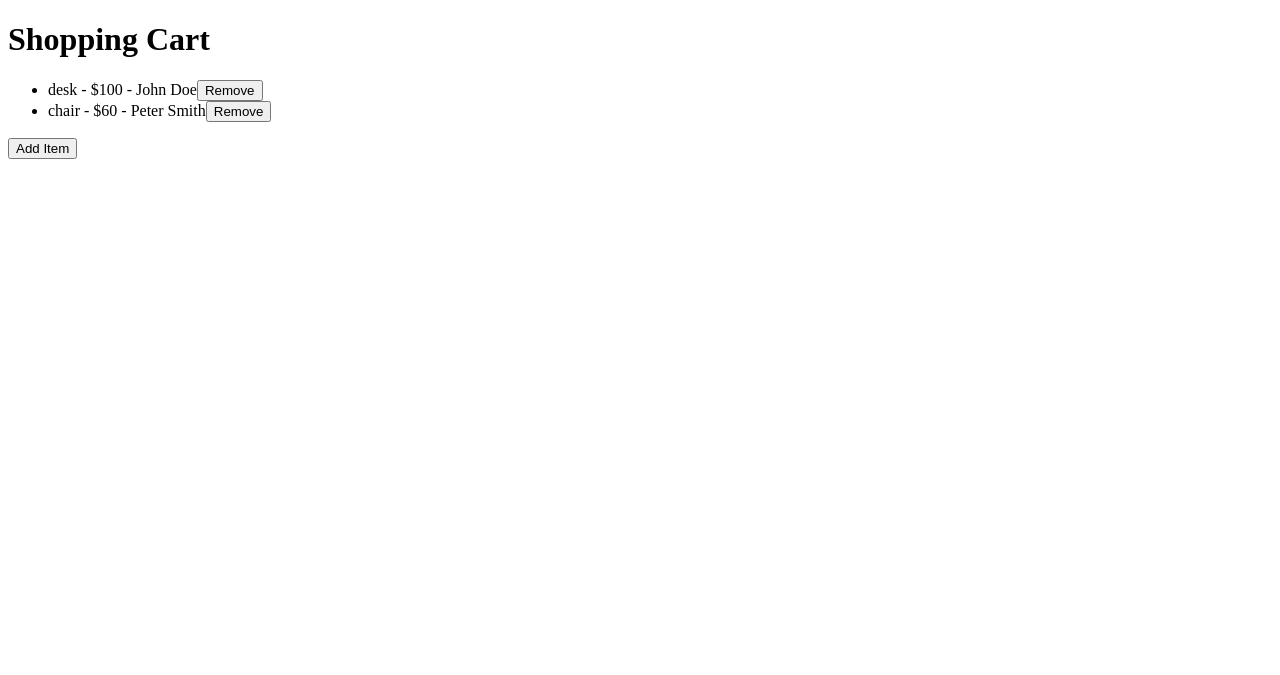
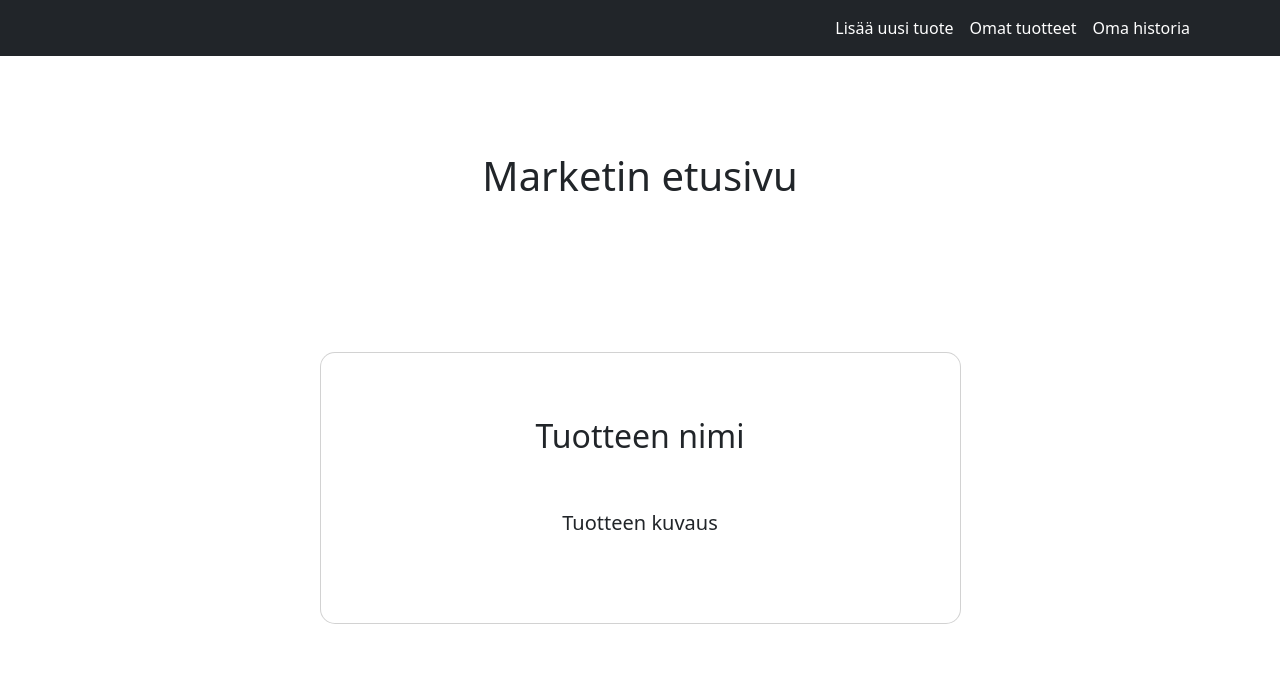
Before and after one commit to nukkapompula/ohj-naytto, a plain HTML site: page market.html in a window 1280 px wide. Drawn offline with nearby package versions, Linux system fonts and the light colour scheme.

Commit message:
Market sivun aloitus

```diff
--- a/market.html
+++ b/market.html
@@ -1,18 +1,80 @@
 <!DOCTYPE html>
 <html lang="en">
+
 <head>
     <meta charset="UTF-8">
     <meta name="viewport" content="width=device-width, initial-scale=1.0">
-    <link rel="stylesheet" href="styles.css">
-    <title>Shopping Cart</title>
+    <title>Marketti</title>
+    <link href="https://cdn.jsdelivr.net/npm/bootstrap@5.3.0-alpha1/dist/css/bootstrap.min.css" rel="stylesheet"
+        integrity="sha384-GLhlTQ8iRABdZLl6O3oVMWSktQOp6b7In1Zl3/Jr59b6EGGoI1aFkw7cmDA6j6gD" crossorigin="anonymous">
+    <link rel="stylesheet" href="style.css">
 </head>
+
 <body>
-    <h1>Shopping Cart</h1>
-    <ul id="item-list">
 
-    </ul>
-    <button id="add-item">Add Item</button>
+    <!--Navigation-->
 
-    <script src="script.js"></script>
+    <nav class="navbar navbar-expand-lg navbar-dark bg-dark">
+        <div class="container">
+            <button class="navbar-toggler" type="button" data-bs-toggle="collapse" data-bs-target="#navbarNav"
+                aria-controls="navbarNav" aria-expanded="false" aria-label="Toggle navigation">
+                <span class="navbar-toggler-icon"></span>
+
+            </button>
+            <div class="collapse navbar-collapse" id="navbarNav">
+                <ul class="navbar-nav ms-auto">
+                    <li class="nav-item active">
+                        <a href="tuotteen lisays sivu" class="linkki nav-link active">Lisää uusi tuote</a>
+                    <li class="nav-item active">
+                        <a href="oma tuote sivu" class="linkki nav-link active">Omat tuotteet</a>
+                    </li>
+                    <li class="nav-item active">
+                        <a href="historia sivu" class="linkki nav-link active">Oma historia</a>
+                    </li>
+                    </li>
+                </ul>
+            </div>
+        </div>
+    </nav>
+
+
+    <!--UI-->
+
+    <div class="row p-5"></div>
+
+    <h1 class="text-center">Marketin etusivu</h1>
+
+    <div class="row p-5"></div>
+
+    <section id="tuote1" class="vh-10 gradient-custom">
+        <div class="container py-5 h-100">
+            <div class="row justify-content-center align-items-center h-100">
+                <div class="col-12 col-lg-9 col-xl-7">
+                    <div class="card shadow-2-strong card-registration" style="border-radius: 15px;">
+                        <div class="card-body p-4 p-md-5">
+
+                            <div class="container text-center">
+                                <div class=" row p-2"></div>
+                                <h2 class="aaniotsikko">Tuotteen nimi</h2>
+                                <div class="row p-4"></div>
+                                <h5>Tuotteen kuvaus</h5>
+                            </div>
+                            <div class="row p-3"></div>
+                            <div class="text-center">
+
+                            </div>
+                        </div>
+                    </div>
+                </div>
+            </div>
+        </div>
+    </section>
+
+
+
+    <script src="https://cdn.jsdelivr.net/npm/bootstrap@5.3.0-alpha1/dist/js/bootstrap.bundle.min.js"
+        integrity="sha384-w76AqPfDkMBDXo30jS1Sgez6pr3x5MlQ1ZAGC+nuZB+EYdgRZgiwxhTBTkF7CXvN"
+        crossorigin="anonymous"></script>
 </body>
+
 </html>
```
